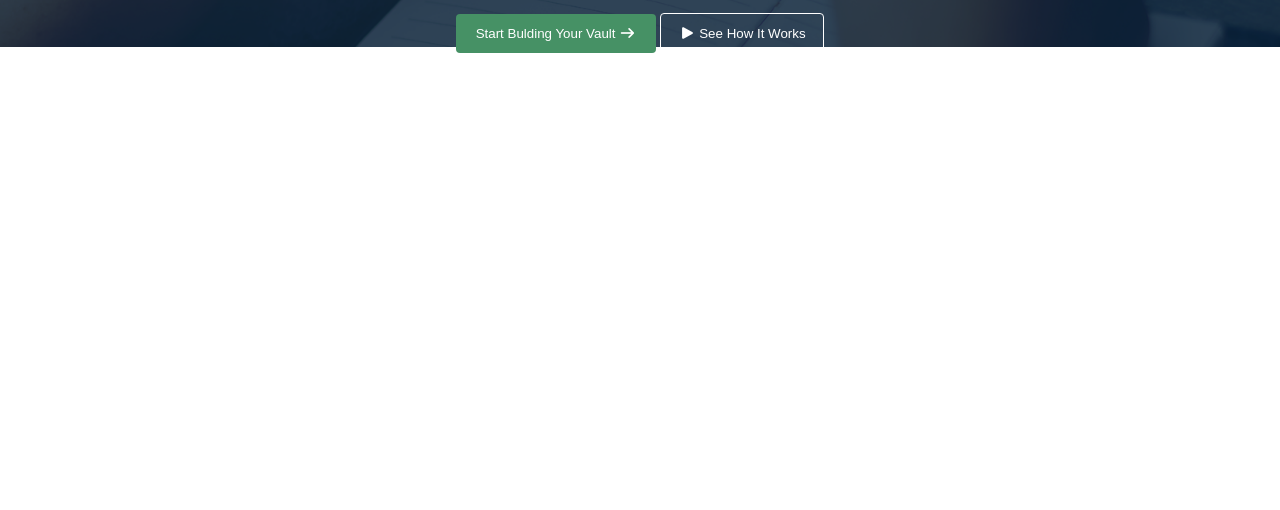
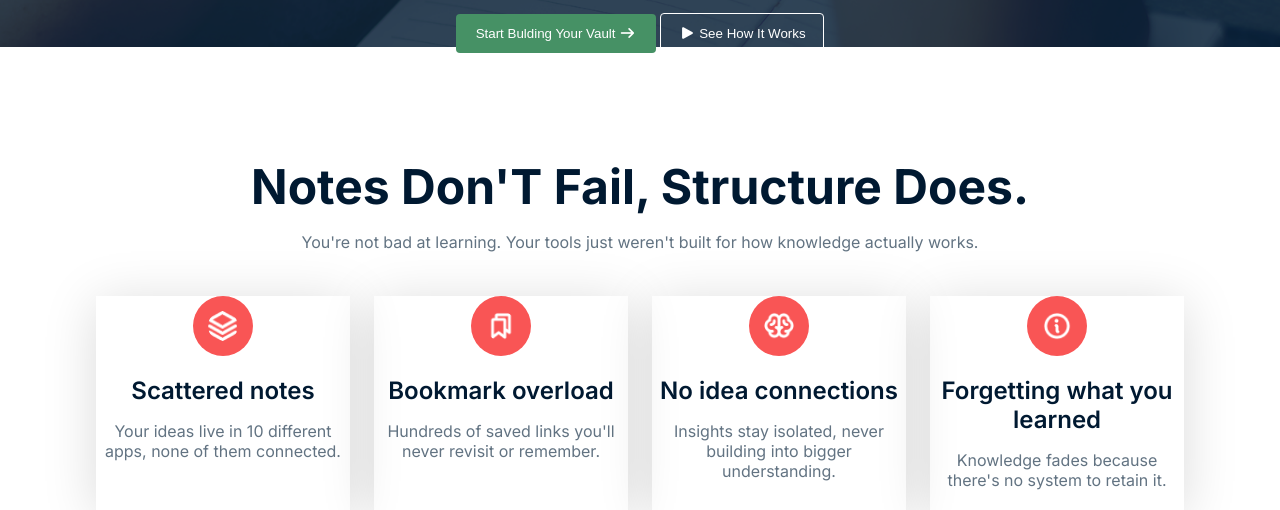
Before and after one commit to ashikur-rahman-jim/Assignment-01, a plain HTML site: page index.html in a window 1280 px wide. Shown: the part 565-1075 px from the top of the page. Before the commit the page ends 800 px from the top, so only its background shows below. Drawn offline with Linux system fonts and the light colour scheme.

Commit message:
Note section has been designed

```diff
--- a/index.html
+++ b/index.html
@@ -63,6 +63,48 @@
 
     </section>
 
+    <section id="note-section">
+
+        <div class="note-container">
+
+            <div class="note-content">
+                <h2>Notes Don'T Fail, Structure Does.</h2>
+                <p>You're not bad at learning. Your tools just weren't built for how knowledge actually works.</p>
+            </div>
+
+            <div class="card">
+
+                <div class="note-card">
+                    <img src="./assets/Vector.png" alt="">
+                    <h4>Scattered notes</h4>
+                    <p>Your ideas live in 10 different apps, none of them connected.</p>
+                </div>
+
+                <div class="note-card">
+                    <img src="./assets/Bookmarks.png" alt="">
+                    <h4>Bookmark overload</h4>
+                    <p>Hundreds of saved links you'll never revisit or remember.</p>
+                </div>
+
+                <div class="note-card">
+                    <img src="./assets/Brain.png" alt="">
+                    <h4>No idea connections</h4>
+                    <p>Insights stay isolated, never building into bigger understanding.</p>
+                </div>
+
+                <div class="note-card">
+                    <img src="./assets/Info.png" alt="">
+                    <h4>Forgetting what
+                        you learned</h4>
+                    <p>Knowledge fades because there's no system to retain it.</p>
+                </div>
+
+            </div>
+
+        </div>
+
+    </section>
+
 </body>
 
 </html>
--- a/style.css
+++ b/style.css
@@ -107,3 +107,60 @@
     background-color:transparent;
     border: 1px solid #FFFFFF;
 }
+
+#note-section {
+    margin-top: 110px;
+}
+
+#note-section .note-container {
+    width: 85%;
+    max-width: 1360px;
+    margin: auto;
+    text-align: center;
+}
+
+.note-container .note-content h2 {
+    font-size: 48px;
+    color: #001931;
+    margin-bottom: 16px;
+}
+
+.note-container .note-content p {
+    color: #627382;
+    font-size: 16px;
+    margin-bottom: 44px;
+}
+
+.note-container .card {
+    display: flex;
+    justify-content: center;
+    gap: 24px;
+}
+
+.card .note-card {
+    width: 322px;
+    box-shadow: 0 6px 50px #00000025;
+}
+
+.card .note-card img {
+    background-color: #F95555;
+    width: 60px;
+    height: 60px;
+    border-radius: 50px;
+    padding: 15px;
+    margin-bottom: 16px;
+}
+
+.card .note-card h4 {
+    font-size: 24px;
+    font-weight: 600;
+    color: #001931;
+    margin-bottom: 16px;
+}
+
+.card .note-card p {
+    font-size: 16px;
+    line-height: 20px;
+    color: #627382;
+    margin-bottom: 20px;
+}
```
